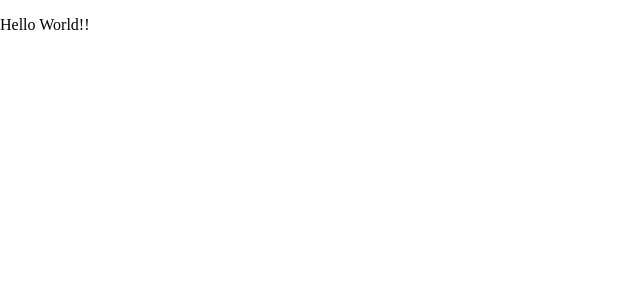
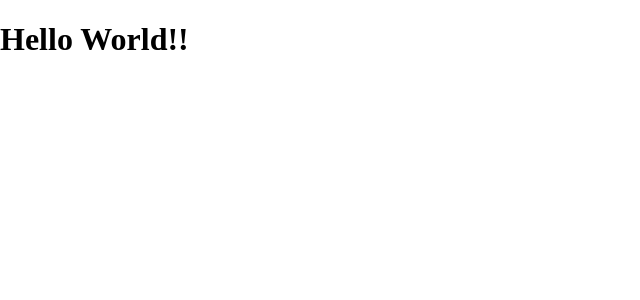
Before and after one commit to harutaka814/udemy-react-redux-crud-application, a React (Create React App) app: page / in a window 1280 px wide. Shown: the top 300 px of the page, without its empty margins (0-640 px from the left). Built offline with nearby package versions, Linux system fonts and the light colour scheme.

Commit message:
learn jsx

```diff
--- a/src/App.js
+++ b/src/App.js
@@ -2,8 +2,16 @@ import React from 'react';
 
 function App() {
   return (
-    <div><p>Hello World!!</p></div>
+    <h1>Hello World!!</h1>
   );
 }
 
+
+// function App() {
+//   return React.createElement(
+//     "div",
+//     null,
+//     "Hello, World!!"
+//   )
+// }
 export default App;
```
